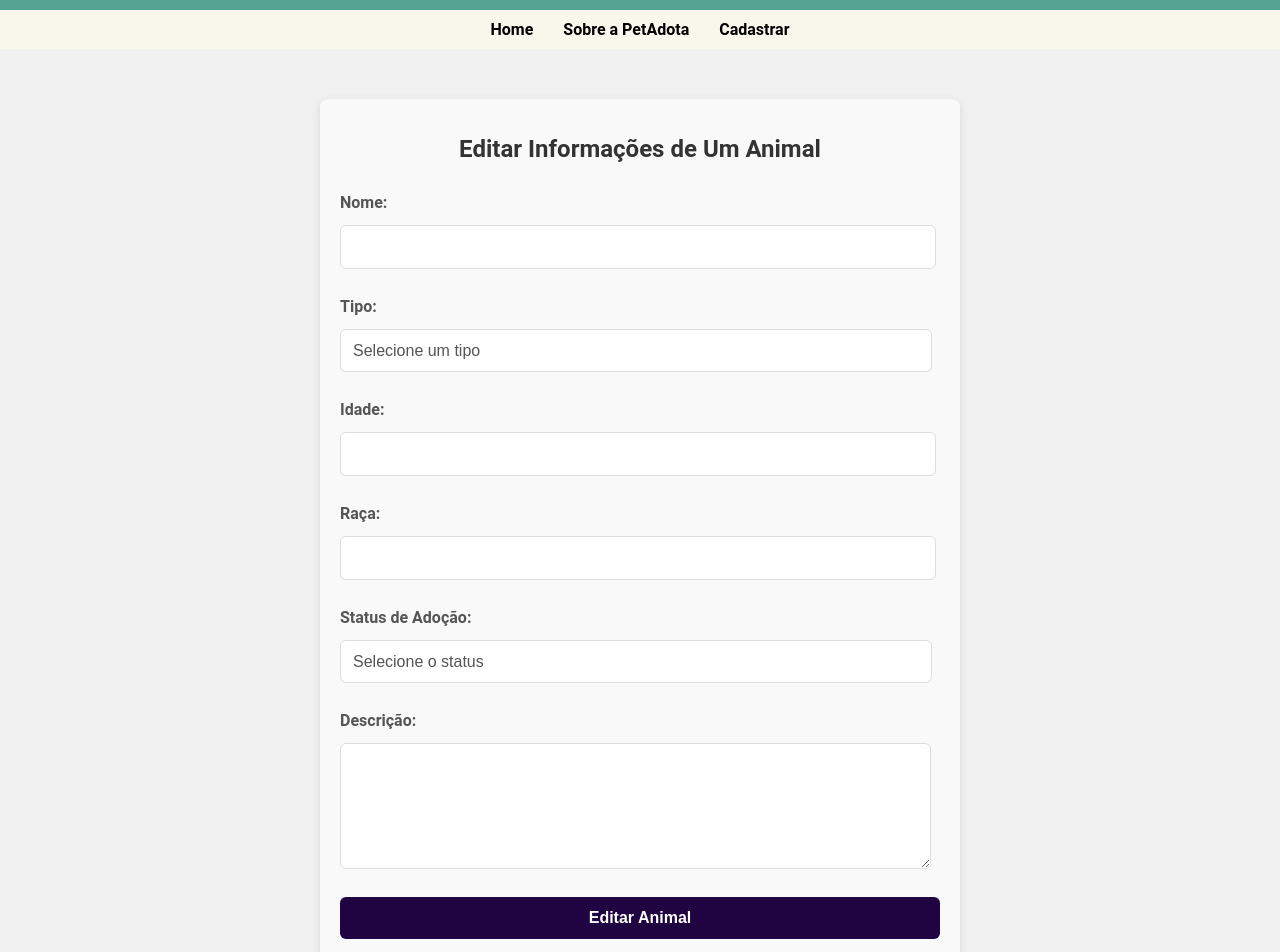
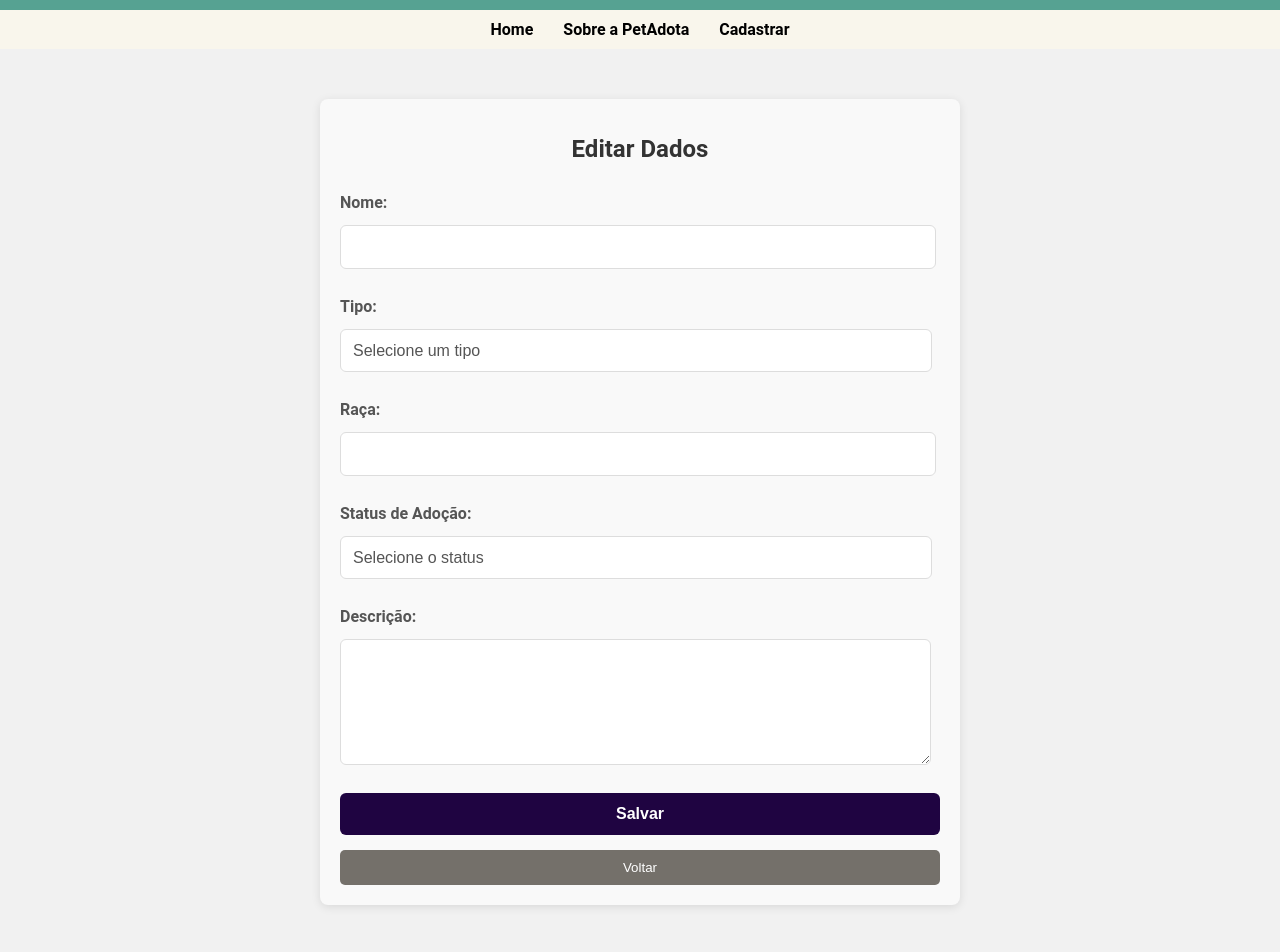
Before and after one commit to renatajane/adocao-de-animais, a React (Vite) app in the folder Frontend/: page /formulario-edicao in a window 1280 px wide. Shown: the part 140-1092 px from the top of the page. Built offline with nearby package versions, Linux system fonts and the light colour scheme.

Commit message:
feat: implementar validação de nome com acento

```diff
--- a/Frontend/src/pages/FormularioCadastro.jsx
+++ b/Frontend/src/pages/FormularioCadastro.jsx
@@ -81,7 +81,7 @@
 
     return (
         <div className="form-container">
-            <h1>Cadastrar Animal para Doação</h1>
+            <h1>Cadastro</h1>
             <form onSubmit={handleSubmit}>
                 <div>
                     <label>Nome:</label>
@@ -115,7 +115,7 @@
                     <label>Imagem:</label>
                     <input type="file" name="imagem" onChange={handleFileChange} ref={fileInputRef} required />
                 </div>
-                <button type="submit">Cadastrar Animal</button>
+                <button type="submit">Salvar</button>
             </form>
 
             {mensagem && (
--- a/Frontend/src/pages/FormularioEdicao.jsx
+++ b/Frontend/src/pages/FormularioEdicao.jsx
@@ -64,7 +64,7 @@
 
             const data = await response.json();
             console.log("Dados recebidos: ", data);
-            setMensagem({ tipo: 'success', texto: 'Animal editado com sucesso!' });
+            setMensagem({ tipo: 'success', texto: 'Dados editados com sucesso!' });
 
             // Limpar os campos após sucesso
             setAnimal({
@@ -84,12 +84,12 @@
 
     return (
         <div className="form-container">
-            <h1>Editar Informações de Um Animal</h1>
+            <h1>Editar Dados</h1>
             <form onSubmit={handleSubmit}>
                 <div>
                     <label>Nome:</label>
                     <input type="text" name="nome"
-                        pattern="^[A-Za-z\s]+$" minLength="2"
+                        pattern="^[A-Za-zÀ-ÖØ-öø-ÿ\s]+$" minLength="2"
                         title="O nome deve conter apenas letras e no mínimo 2 caracteres."
                         value={animal.nome} onChange={handleChange} required />
                 </div>
@@ -101,10 +101,6 @@
                         <option value="GATO">Gato</option>
                         <option value="COELHO">Coelho</option>
                     </select>
-                </div>
-                <div>
-                    <label>Idade:</label>
-                    <input type="number" name="idade" value={animal.idade} onChange={handleChange} required />
                 </div>
                 <div>
                     <label>Raça:</label>
@@ -123,7 +119,7 @@
                     <label>Descrição:</label>
                     <textarea name="descricao" value={animal.descricao} onChange={handleChange} required />
                 </div>
-                <button type="submit">Editar Animal</button>
+                <button type="submit">Salvar</button>
             </form>
 
             {mensagem && (
```
Also changed, not shown: 1 other file (tests, documents, lock files or other folders).
